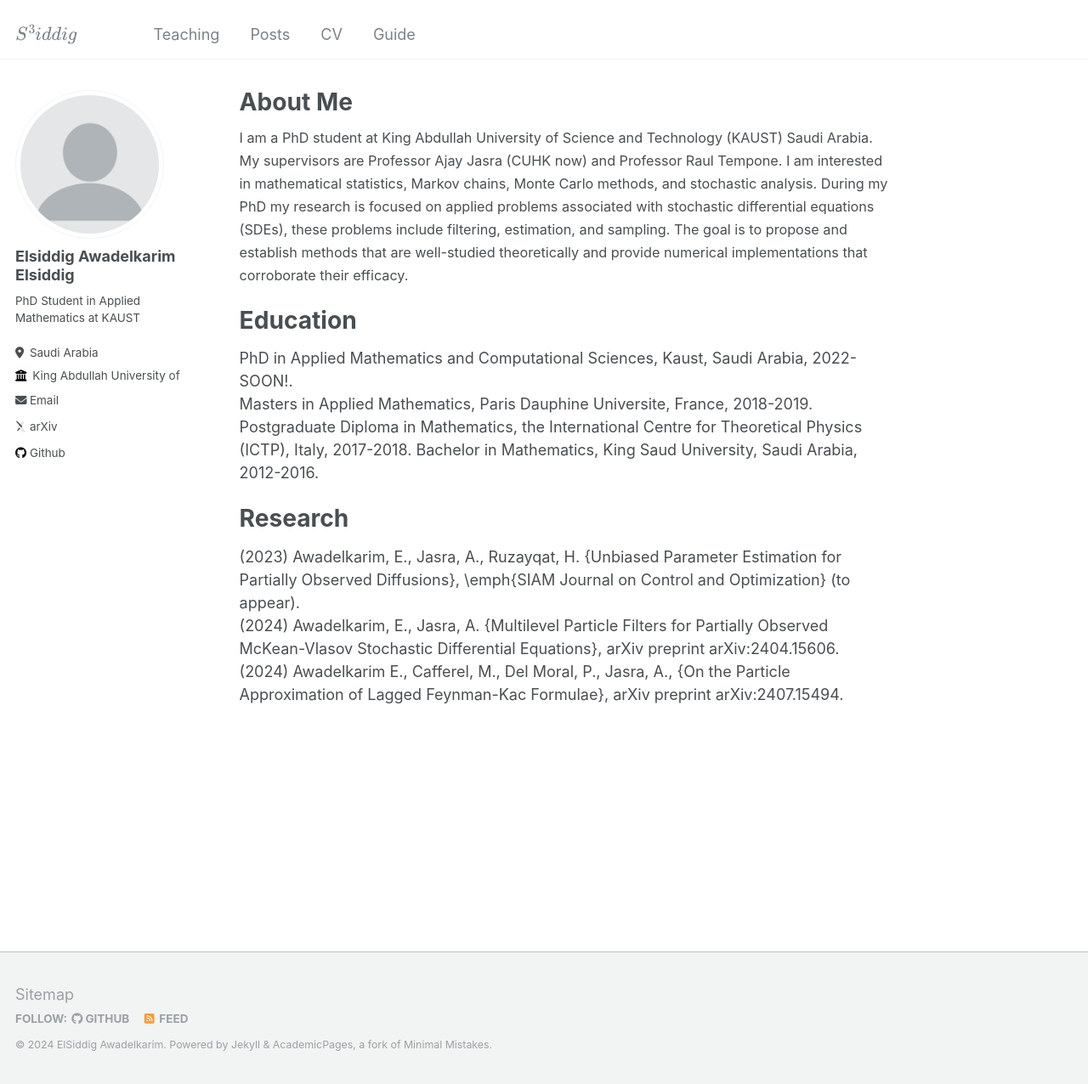
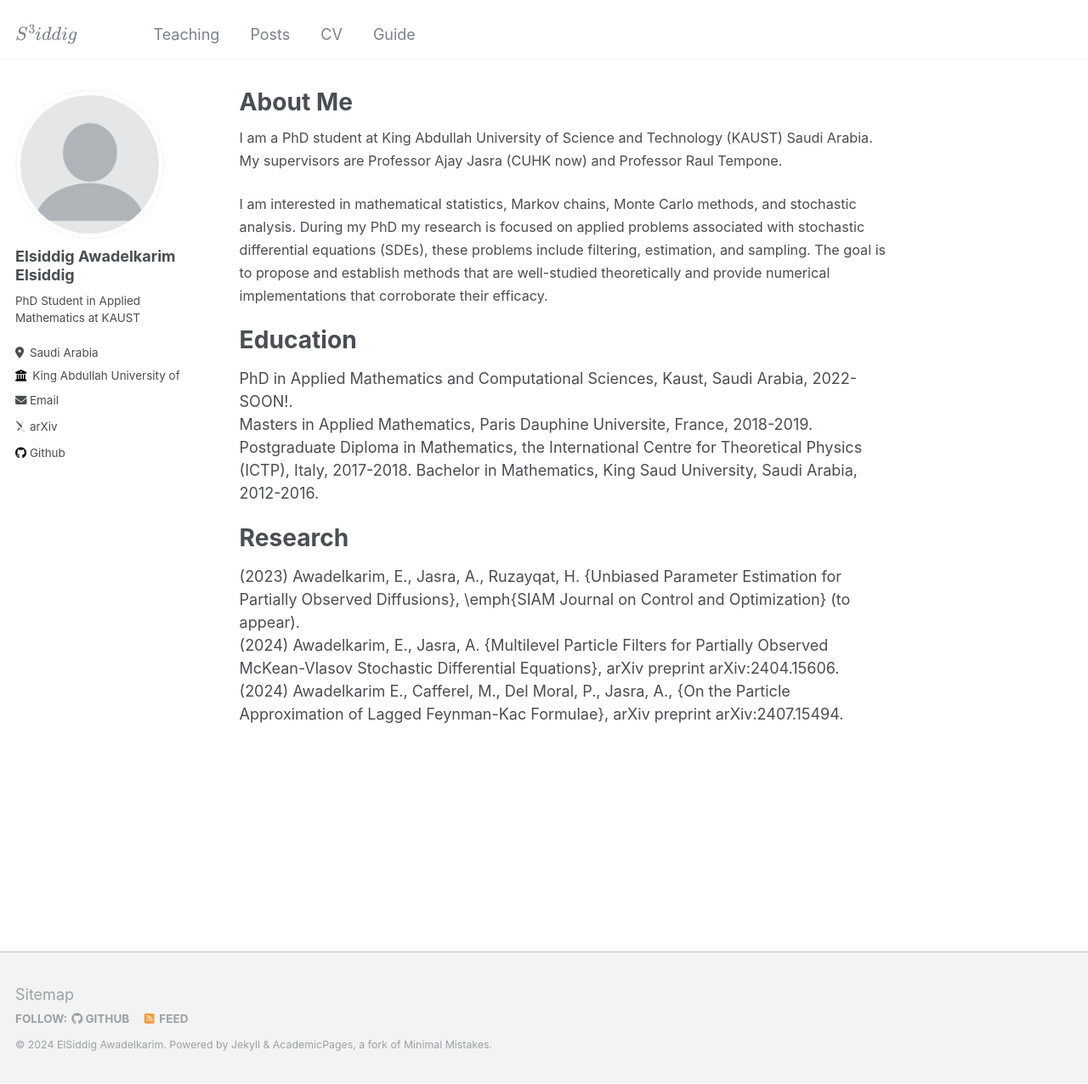
Before and after one commit to siddigss/siddigss.github.io, a Jekyll site: the page built from _pages/about.md, in a window 1280 px wide and 1276 px high. Shown: the whole window at 85% size. Built offline with Jekyll 4.4.1, drawn with Linux system fonts in a browser that asks for light colours; some web fonts are replaced.

Commit message:
Update about.md

```diff
--- a/_pages/about.md
+++ b/_pages/about.md
@@ -7,7 +7,9 @@ redirect_from:
   - /about.html
 ---
 <span style="font-size:0.9em;">
-I am a PhD student at King Abdullah University of Science and Technology (KAUST) Saudi Arabia. My supervisors are Professor Ajay Jasra (CUHK now) and Professor Raul Tempone. I am interested in mathematical statistics, Markov chains, Monte Carlo methods, and stochastic analysis. During my PhD my research is focused on applied problems associated with stochastic differential equations (SDEs), these problems include filtering, estimation, and sampling. The goal is to propose and establish methods that are well-studied theoretically and provide numerical implementations that corroborate their efficacy.
+I am a PhD student at King Abdullah University of Science and Technology (KAUST) Saudi Arabia. My supervisors are Professor Ajay Jasra (CUHK now) and Professor Raul Tempone.  </span>
+
+<span style="font-size:0.9em;">I am interested in mathematical statistics, Markov chains, Monte Carlo methods, and stochastic analysis. During my PhD my research is focused on applied problems associated with stochastic differential equations (SDEs), these problems include filtering, estimation, and sampling. The goal is to propose and establish methods that are well-studied theoretically and provide numerical implementations that corroborate their efficacy.
 </span>
 
 Education
```
